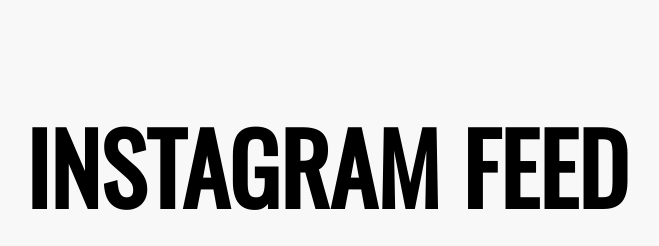
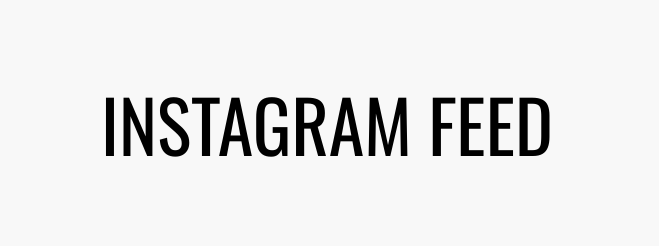
Before and after one commit to IGotSucc/IGotSucc.github.io, a plain HTML site: page index.html in a window 1280 px wide. Shown: the part 725-971 px from the top of the page, without its empty margins (313-972 px from the left). Drawn offline with nearby package versions, Linux system fonts and the light colour scheme.

Commit message:
Update index.html

```diff
--- a/index.html
+++ b/index.html
@@ -24,7 +24,7 @@
 
 <a href="https://www.paypal.me/igotsuc" class="icon-button paypal" target="_blank"><i class="fa fa-paypal"></i><span></span></a>
 <br>
-<h3>Instagram Feed </h3>
+<p>Instagram Feed <p>
 <!-- SnapWidget -->
 <iframe src="https://snapwidget.com/embed/627029" class="snapwidget-widget" allowtransparency="true" frameborder="0" scrolling="no" style="border:none; overflow:hidden; width:480px; height:160px"></iframe>
 </br>
```
